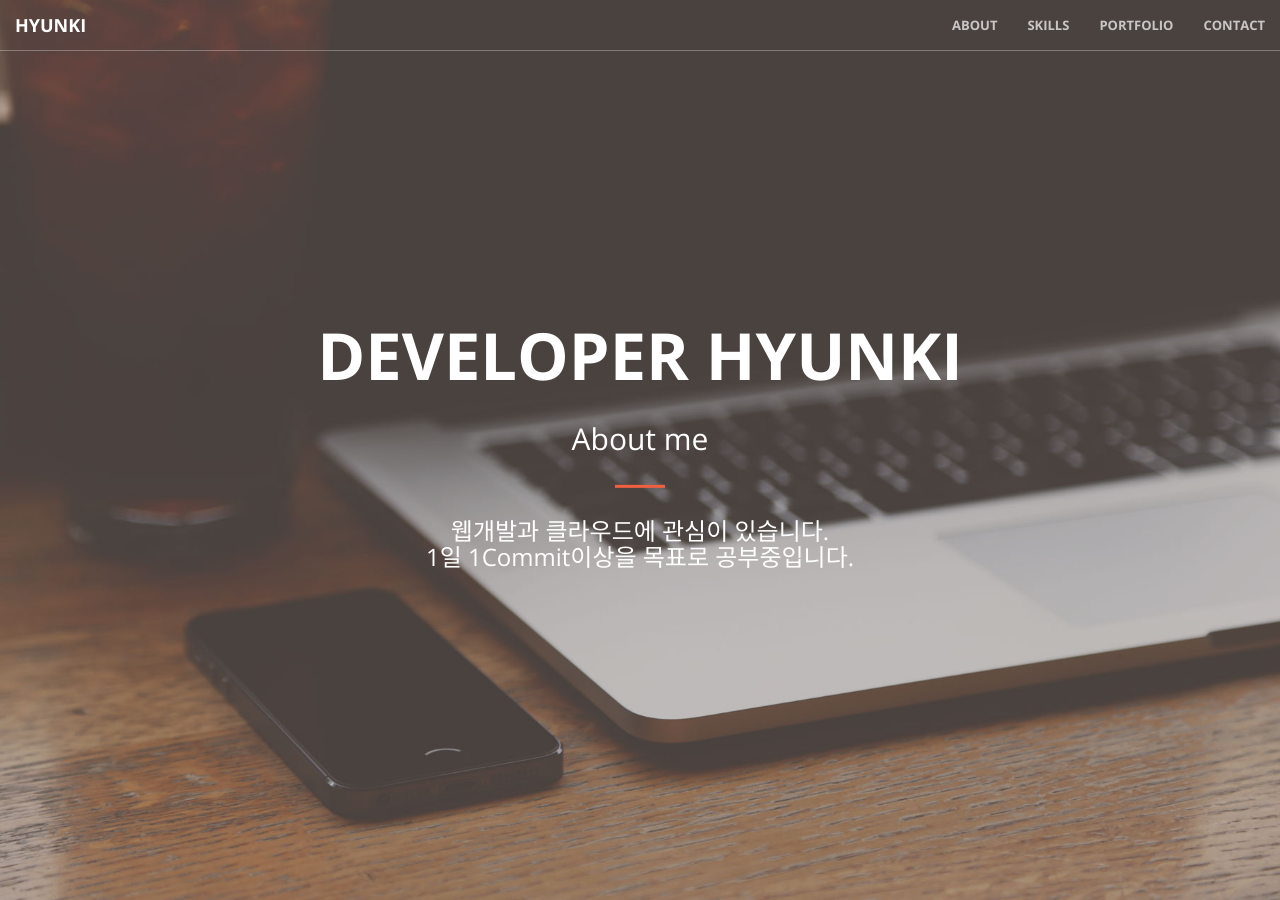
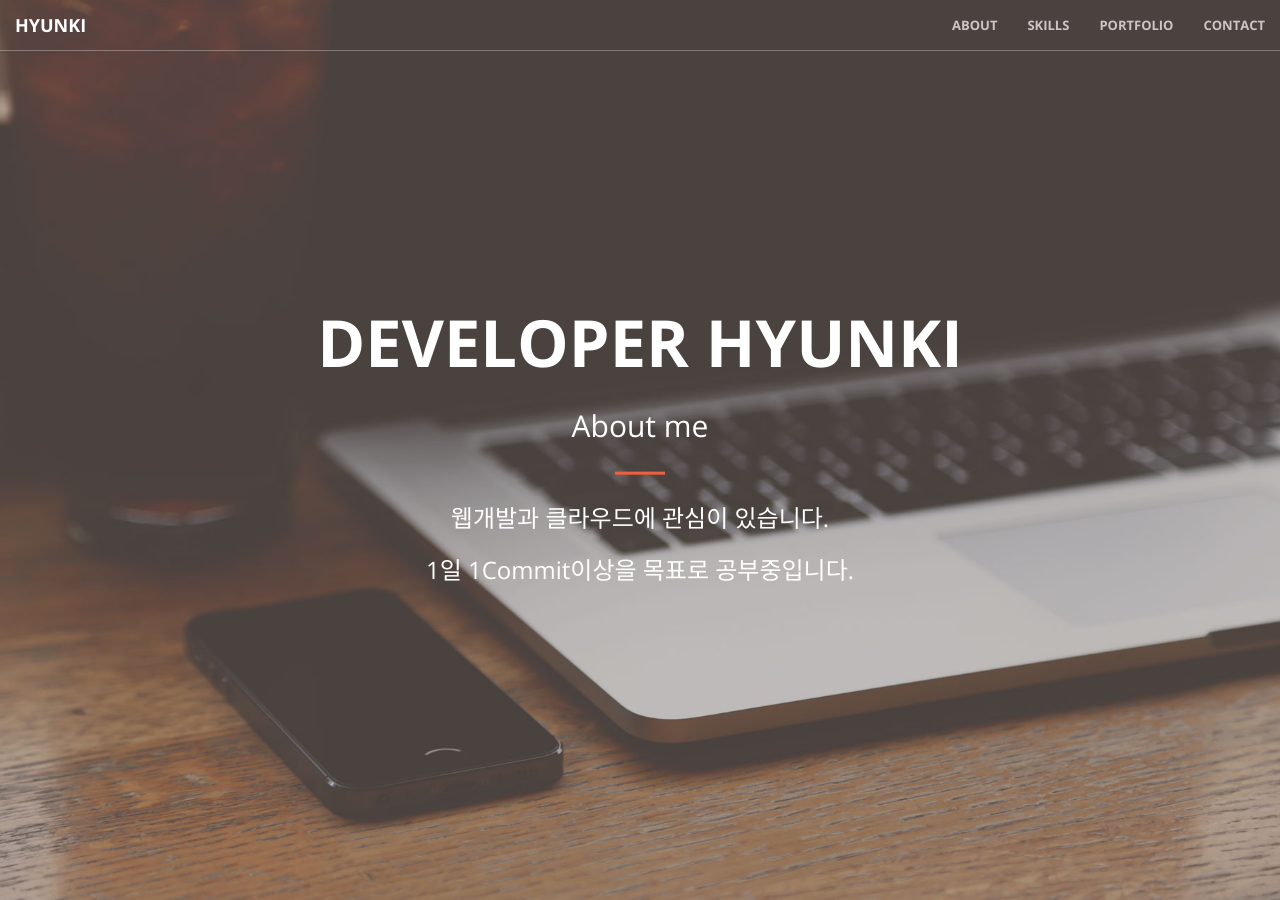
Before and after one commit to Godrl/godrl.github.io, a Jekyll site: the page built from index.html, in a window 1280 px wide and 900 px high. Built offline with Jekyll 4.4.1, drawn with Linux system fonts in a browser that asks for light colours.

```diff
--- a/_includes/header.html
+++ b/_includes/header.html
@@ -4,7 +4,7 @@
             <h1>Developer Hyunki</h1>
           	<h2 class="section-heading" id="about">About me</h2>
           	<hr>
-            <h3>웹개발과 클라우드에 관심이 있습니다.<br>1일 1Commit이상을 목표로 공부중입니다.<br>
+            <h3>웹개발과 클라우드에 관심이 있습니다.<br><br> 1일 1Commit이상을 목표로 공부중입니다.<br>
           	</h3>
            <!-- <a href="#about" class="btn btn-primary btn-xl page-scroll">Find Out More</a> -->
         </div>
```
